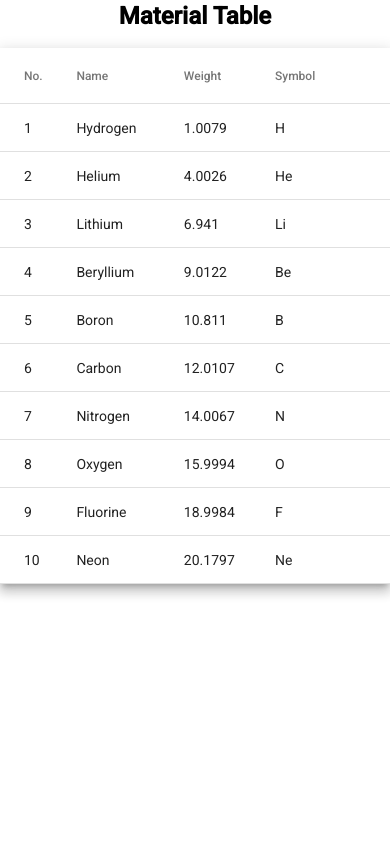
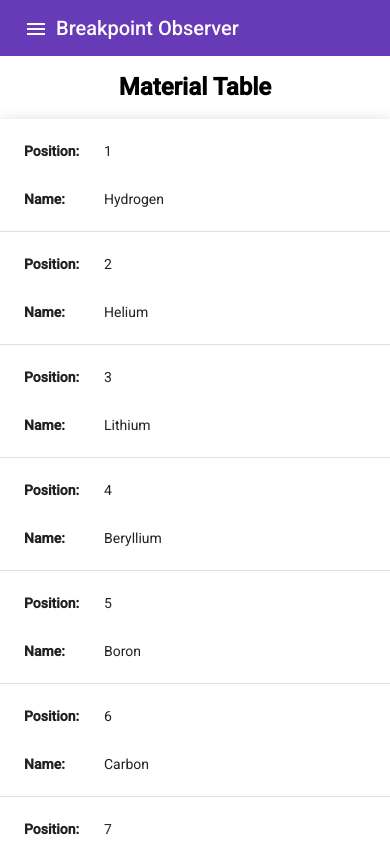
Before and after one commit to veloeditor/Angular-Breakpoint-Observer, an Angular app in the folder angular-breakpoint-observer/: page /table in a window 390 px wide. Shown: the top 844 px of the page. Built offline with nearby package versions, Linux system fonts and the light colour scheme.

Commit message:
table now goes to vertical alignment when mobile based on css mobile query. in mobile view we show only two columns based on breakpoint observer in typescript

```diff
--- a/angular-breakpoint-observer/src/app/components/header-mobile/header-mobile.component.html
+++ b/angular-breakpoint-observer/src/app/components/header-mobile/header-mobile.component.html
@@ -8,10 +8,10 @@
     <mat-icon>menu</mat-icon>
   </button>
   <mat-menu #menu="matMenu">
-    <button mat-menu-item>First Link</button>
+    <button mat-menu-item><a routerLink="table">Material Table</a></button>
     <button mat-menu-item>Contact Us</button>
     <button mat-menu-item>Log Out</button>
   </mat-menu>
-  <span>Breakpoint Observer</span>
+  <a routerLink="">Breakpoint Observer</a>
   <span class="example-spacer"></span>
 </mat-toolbar>
--- a/angular-breakpoint-observer/src/app/components/header-mobile/header-mobile.component.scss
+++ b/angular-breakpoint-observer/src/app/components/header-mobile/header-mobile.component.scss
@@ -0,0 +1,19 @@
+a {
+  color: white;
+  text-decoration: none;
+}
+
+a:hover {
+  color: black;
+  cursor: pointer;
+}
+
+.mat-menu-item {
+  a {
+    color: black;
+  }
+
+  a:hover {
+    color: purple;
+  }
+}
--- a/angular-breakpoint-observer/src/app/components/header/header.component.html
+++ b/angular-breakpoint-observer/src/app/components/header/header.component.html
@@ -1,11 +1,6 @@
 <div class="toolbar-container">
   <mat-toolbar color="primary" class="mat-tool">
-    <mat-menu #menu="matMenu">
-      <button mat-menu-item>
-        <span>Option 1</span>
-      </button>
-    </mat-menu>
-    <span>Breakpoint Observer</span>
+    <a routerLink="">Breakpoint Observer</a>
     <span class="example-spacer"></span>
     <div class="nav-right">
       <a routerLink="table">Material Table</a>
--- a/angular-breakpoint-observer/src/app/components/home/home.component.html
+++ b/angular-breakpoint-observer/src/app/components/home/home.component.html
@@ -1,6 +1,8 @@
 <app-header *appBreakpointObserver="large"></app-header>
 <app-header-mobile *appBreakpointObserver="small"></app-header-mobile>
+<router-outlet #router="outlet"></router-outlet>
 
+<div class="home-container" *ngIf="!router.isActivated">
   <div *appBreakpointObserver="large" class="large">
     <div class="card">
       <h2>What size are we at?</h2>
@@ -19,3 +21,4 @@
       <p>Mobile</p>
     </div>
   </div>
+</div>
--- a/angular-breakpoint-observer/src/app/components/table/table.component.html
+++ b/angular-breakpoint-observer/src/app/components/table/table.component.html
@@ -1,33 +1,42 @@
 <h1 class="table-title">Material Table</h1>
 
 <table mat-table [dataSource]="dataSource" class="mat-elevation-z8">
-  <!--- Note that these columns can be defined in any order.
-          The actual rendered columns are set as a property on the row definition" -->
-
   <!-- Position Column -->
-  <ng-container matColumnDef="position">
-    <th mat-header-cell *matHeaderCellDef>No.</th>
-    <td mat-cell *matCellDef="let element">{{ element.position }}</td>
+  <ng-container matColumnDef="position" class="position-col">
+    <mat-header-cell *matHeaderCellDef> No. </mat-header-cell>
+    <mat-cell *matCellDef="let element">
+      <span class="mobile-label">Position:</span>
+      {{ element.position }}
+    </mat-cell>
   </ng-container>
 
   <!-- Name Column -->
   <ng-container matColumnDef="name">
-    <th mat-header-cell *matHeaderCellDef>Name</th>
-    <td mat-cell *matCellDef="let element">{{ element.name }}</td>
+    <mat-header-cell *matHeaderCellDef> Name </mat-header-cell>
+    <mat-cell *matCellDef="let element">
+      <span class="mobile-label">Name:</span>
+      {{ element.name }}
+    </mat-cell>
   </ng-container>
 
   <!-- Weight Column -->
   <ng-container matColumnDef="weight">
-    <th mat-header-cell *matHeaderCellDef>Weight</th>
-    <td mat-cell *matCellDef="let element">{{ element.weight }}</td>
+    <mat-header-cell *matHeaderCellDef> Weight </mat-header-cell>
+    <mat-cell *matCellDef="let element">
+      <span class="mobile-label">Weight:</span>
+      {{ element.weight }}
+    </mat-cell>
   </ng-container>
 
   <!-- Symbol Column -->
   <ng-container matColumnDef="symbol">
-    <th mat-header-cell *matHeaderCellDef>Symbol</th>
-    <td mat-cell *matCellDef="let element">{{ element.symbol }}</td>
+    <mat-header-cell *matHeaderCellDef> Symbol </mat-header-cell>
+    <mat-cell *matCellDef="let element">
+      <span class="mobile-label">Symbol:</span>
+      {{ element.symbol }}
+    </mat-cell>
   </ng-container>
 
-  <tr mat-header-row *matHeaderRowDef="displayedColumns"></tr>
-  <tr mat-row *matRowDef="let row; columns: displayedColumns"></tr>
+  <mat-header-row *matHeaderRowDef="displayedColumns"></mat-header-row>
+  <mat-row *matRowDef="let row; columns: displayedColumns"></mat-row>
 </table>
--- a/angular-breakpoint-observer/src/app/components/table/table.component.scss
+++ b/angular-breakpoint-observer/src/app/components/table/table.component.scss
@@ -1,4 +1,5 @@
 .table-title {
+  padding-top: 15px;
   text-align: center;
   font-weight: 800;
 }
@@ -6,3 +7,30 @@
 table {
   width: 100%;
 }
+
+.mobile-label {
+  display: none;
+}
+
+// we use media query to set the vertical orientation of the table
+@media (max-width: 600px) {
+  .mobile-label {
+    width: 80px;
+    display: inline-block;
+    font-weight: bold;
+  }
+
+  .mat-column-position {
+    padding-left: 0px !important;
+  }
+
+  .mat-header-row {
+    display: none;
+  }
+
+  .mat-row {
+    flex-direction: column;
+    align-items: start;
+    padding: 8px 24px;
+  }
+}
--- a/angular-breakpoint-observer/src/app/components/table/table.component.ts
+++ b/angular-breakpoint-observer/src/app/components/table/table.component.ts
@@ -1,4 +1,5 @@
 import { Component, OnInit } from '@angular/core';
+import { BreakpointObserver, Breakpoints } from '@angular/cdk/layout';
 
 export interface PeriodicElement {
   name: string;
@@ -27,12 +28,20 @@ const ELEMENT_DATA: PeriodicElement[] = [
   styleUrls: ['./table.component.scss']
 })
 export class TableComponent implements OnInit {
-  displayedColumns: string[] = ['position', 'name', 'weight', 'symbol'];
+  // displayedColumns: string[] = ['position', 'name', 'weight', 'symbol'];
+  displayedColumns: string[] = [];
   dataSource = ELEMENT_DATA;
+  isMobile: boolean = false;
 
-  constructor() { }
+  constructor(private breakpointObserver: BreakpointObserver) { }
 
   ngOnInit(): void {
+    this.breakpointObserver.observe(['(max-width: 600px)']).subscribe(result => {
+      this.isMobile = result.matches;
+      this.displayedColumns = this.isMobile ?
+        ['position', 'name'] :
+        ['position', 'name', 'weight', 'symbol'];
+    });
   }
 
 }
```
Also changed, not shown: angular-breakpoint-observer/src/app/app-routing.module.ts (+7 -3 lines). Lines whose indentation alone changed are shown as unchanged.
